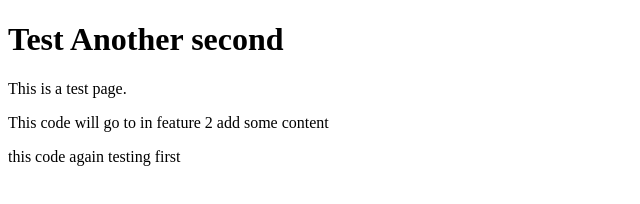
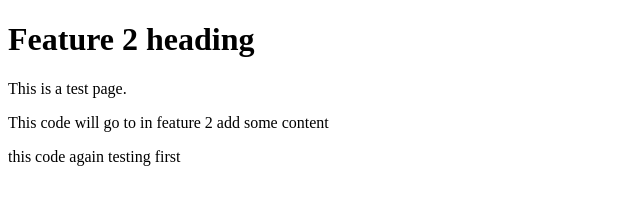
Before and after one commit to pankajvitaldeveloper/test_anothor, a plain HTML site: page index.html in a window 1280 px wide. Shown: the whole page, without its empty margins (0-640 px from the left). Drawn offline with Linux system fonts and the light colour scheme.

Commit message:
Update heading in feature2

```diff
--- a/index.html
+++ b/index.html
@@ -6,7 +6,7 @@
     <title>Document</title>
 </head>
 <body>
-    <h1>Test Another second</h1>
+    <h1>Feature 2 heading</h1>
     <p>This is a test page.</p>
     <p>This code will go to in feature 2 add some content</p>
     <p>this code again testing first</p>
```
